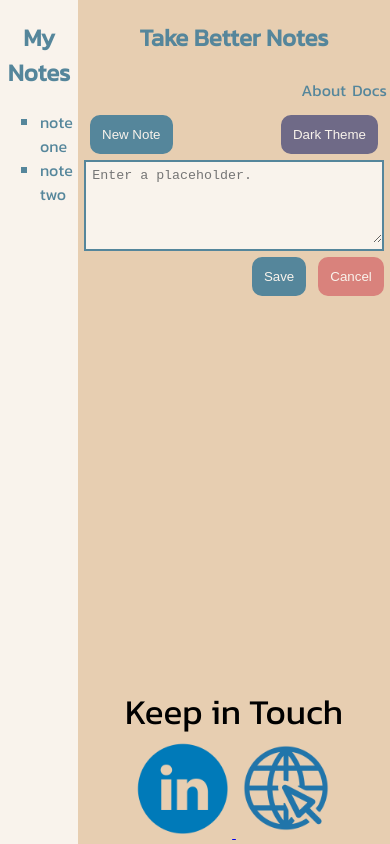
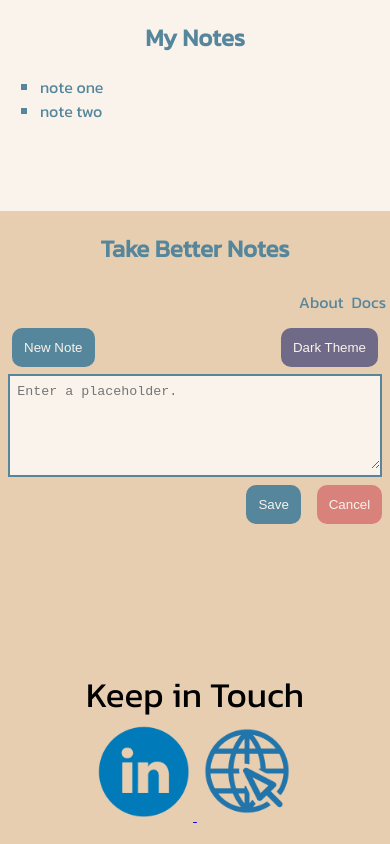
Before and after one commit to asfawsurafele/assignment-1, a plain HTML site: page index.html in a window 390 px wide. Drawn offline with Linux system fonts and the light colour scheme.

Commit message:
RWD added, for small screens

```diff
--- a/css/stylesheet.css
+++ b/css/stylesheet.css
@@ -145,3 +145,25 @@ footer p{
 footer div{
     text-align:center;
 }
+
+@media screen and (max-width:600px) {
+    body {
+        display: grid;
+        grid-template-columns: 0;
+        grid-template-rows: 0.5fr 1fr 0.5fr;
+        margin:0;
+        height:100vh;
+        font-family: 'Kanit', sans-serif;
+
+    }
+    aside {
+        grid-column: 2;
+        grid-row: 1;
+        background-color: #F9F3EC;
+        height:100%
+    }
+    footer {
+        grid-row:3;
+        grid-column:2;
+    }
+}
```
